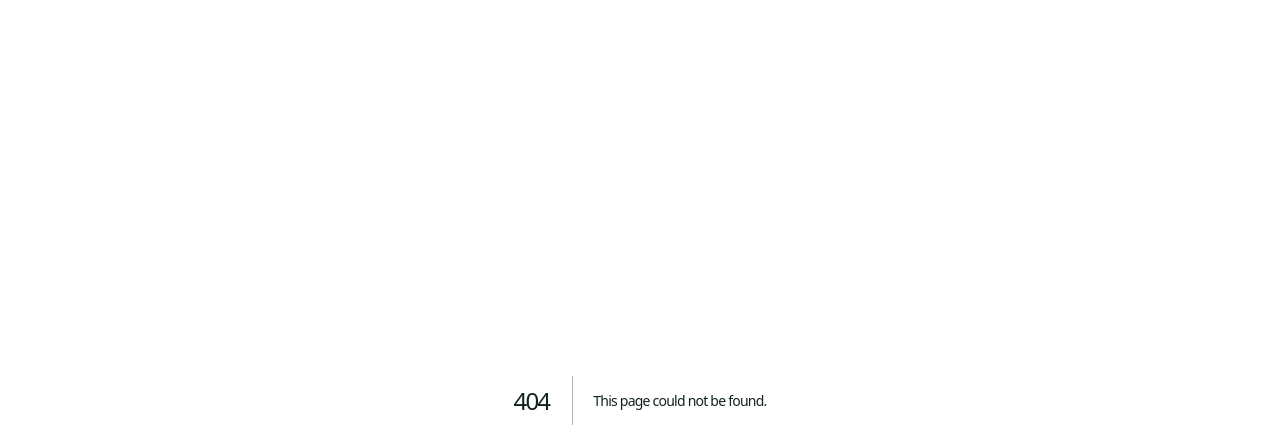
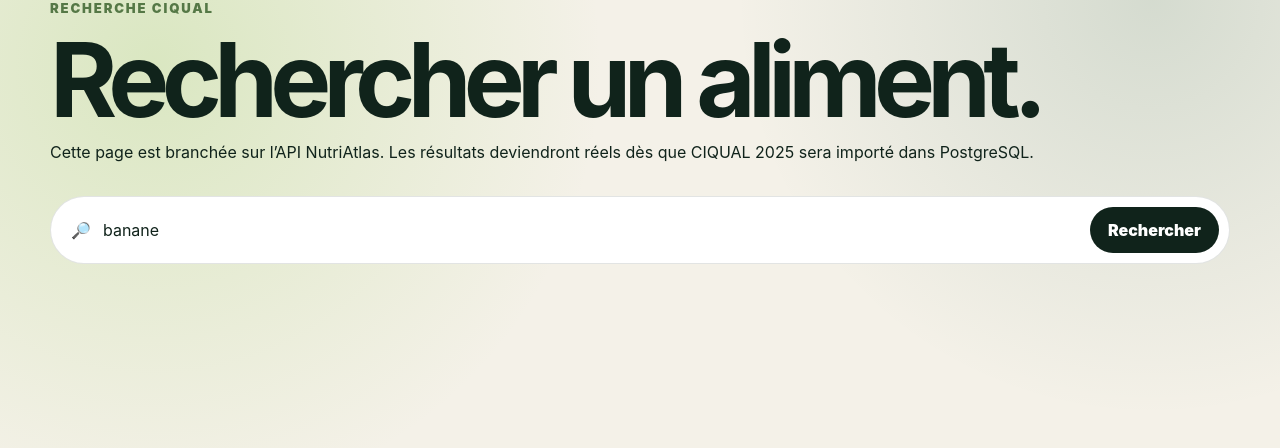
Before and after one commit to pharmaexport/NutriAtlas, a Next.js app: page /search in a window 1280 px wide. Before the commit this address had no page. Shown: the top 448 px of the page. Built offline with nearby package versions, Linux system fonts and the light colour scheme.

Commit message:
Add search page

```diff
--- /dev/null
+++ b/app/search/page.tsx
@@ -0,0 +1,5 @@
+import { SearchClient } from "./SearchClient";
+
+export default function SearchPage() {
+  return <SearchClient />;
+}
```
